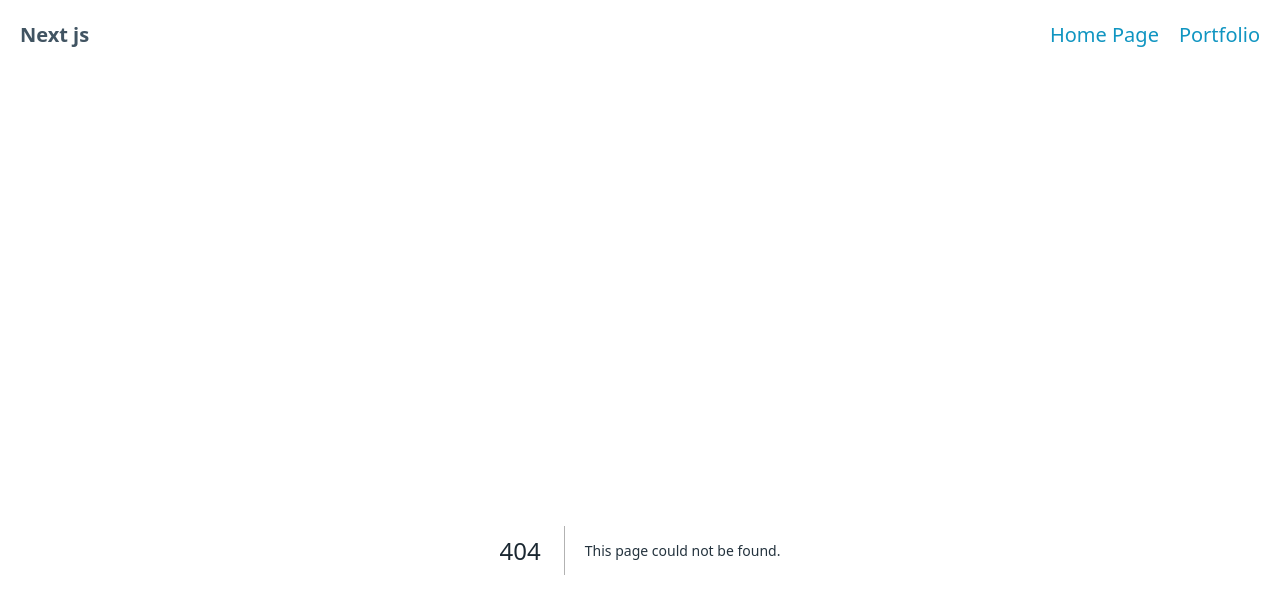
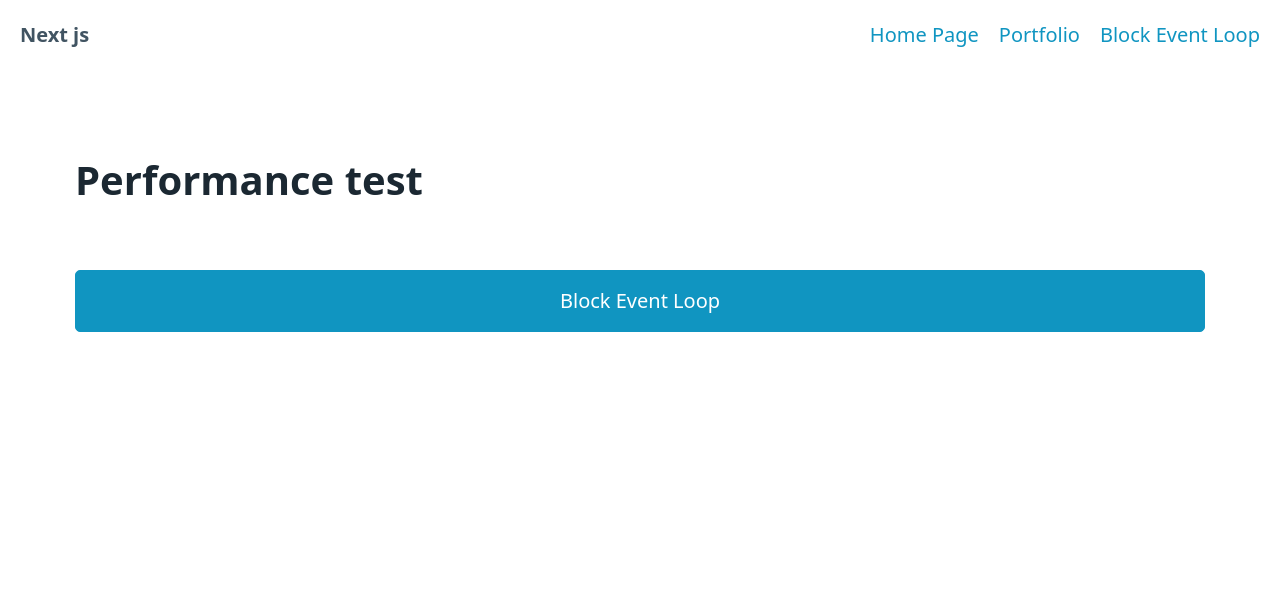
Before and after one commit to paolo-chiabrera/two-of-one, a Next.js app in the folder apps/next-showcase-app/: page /event-loop in a window 1280 px wide. Before the commit this address had no page. Shown: the top 614 px of the page. Built offline with nearby package versions, Linux system fonts and the light colour scheme.

Commit message:
feat: move event loop test to a separate route

```diff
--- /dev/null
+++ b/apps/next-showcase-app/src/app/event-loop/page.tsx
@@ -0,0 +1,14 @@
+"use client";
+
+import blockEventLoop from  '../../../blockEventLoop'
+export default function EventLoop() {
+  const handleClick = () => {
+    blockEventLoop();
+  };
+  return (
+    <>
+      <h1>Performance test</h1>
+      <button onClick={handleClick}>Block Event Loop</button>
+    </>
+  );
+}
--- a/apps/next-showcase-app/src/app/layout.tsx
+++ b/apps/next-showcase-app/src/app/layout.tsx
@@ -23,6 +23,9 @@ export default function RootLayout({
             <li>
               <Link href="/portfolio">Portfolio</Link>
             </li>
+            <li>
+              <Link href="/event-loop">Block Event Loop</Link>
+            </li>
           </ul>
         </nav>
         <main className="container">
--- a/apps/next-showcase-app/src/app/portfolio/page.tsx
+++ b/apps/next-showcase-app/src/app/portfolio/page.tsx
@@ -2,7 +2,7 @@ import Head from "next/head";
 import User from "./user";
 
 
-export default function FileBasedRouter() {
+export default function UserPorfolio() {
   return (
     <>
       <Head>
```
Also changed, not shown: apps/next-showcase-app/src/app/page.tsx (+0 -7 lines), 1 other file (tests, documents, lock files or other folders).
